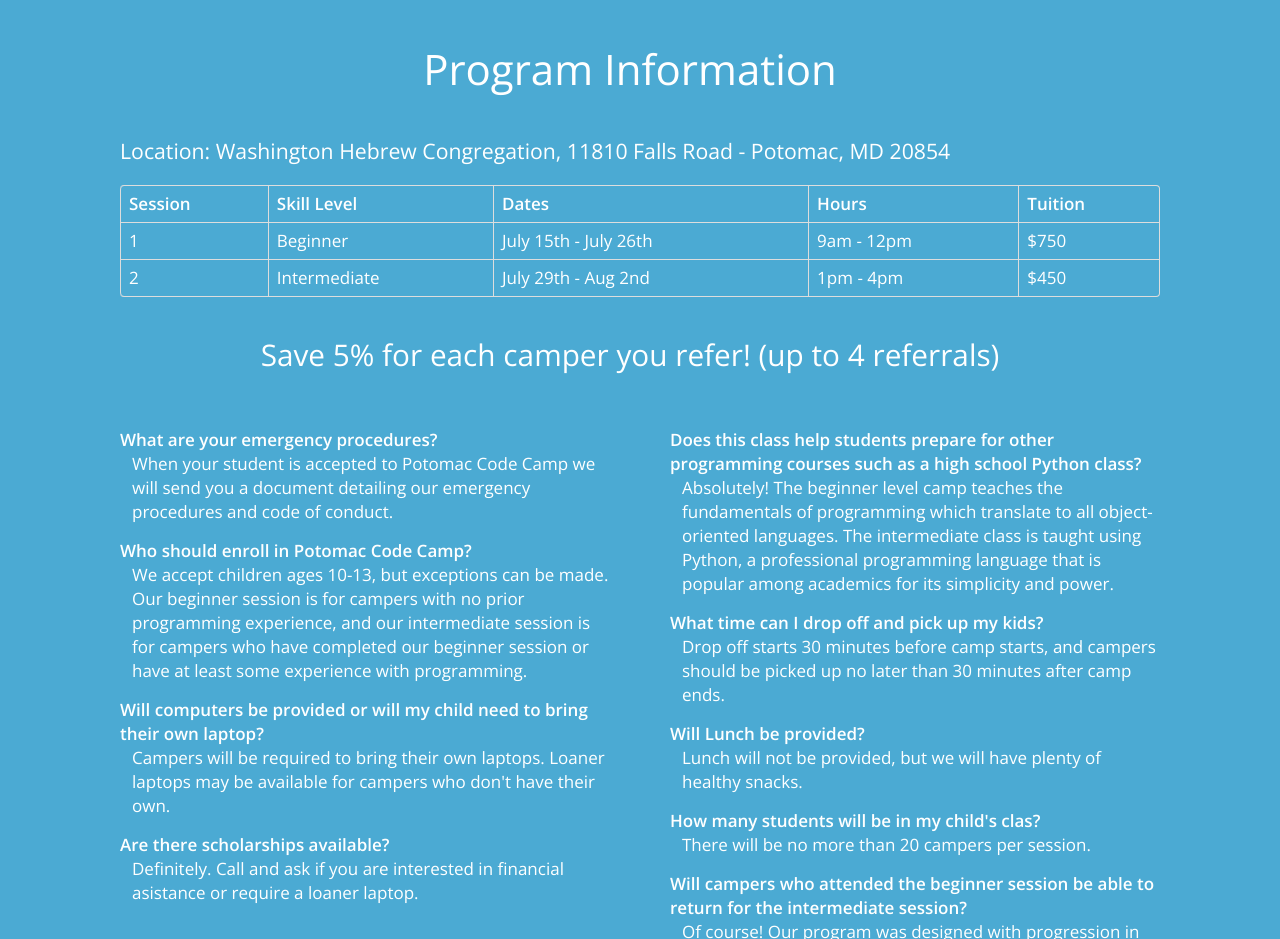
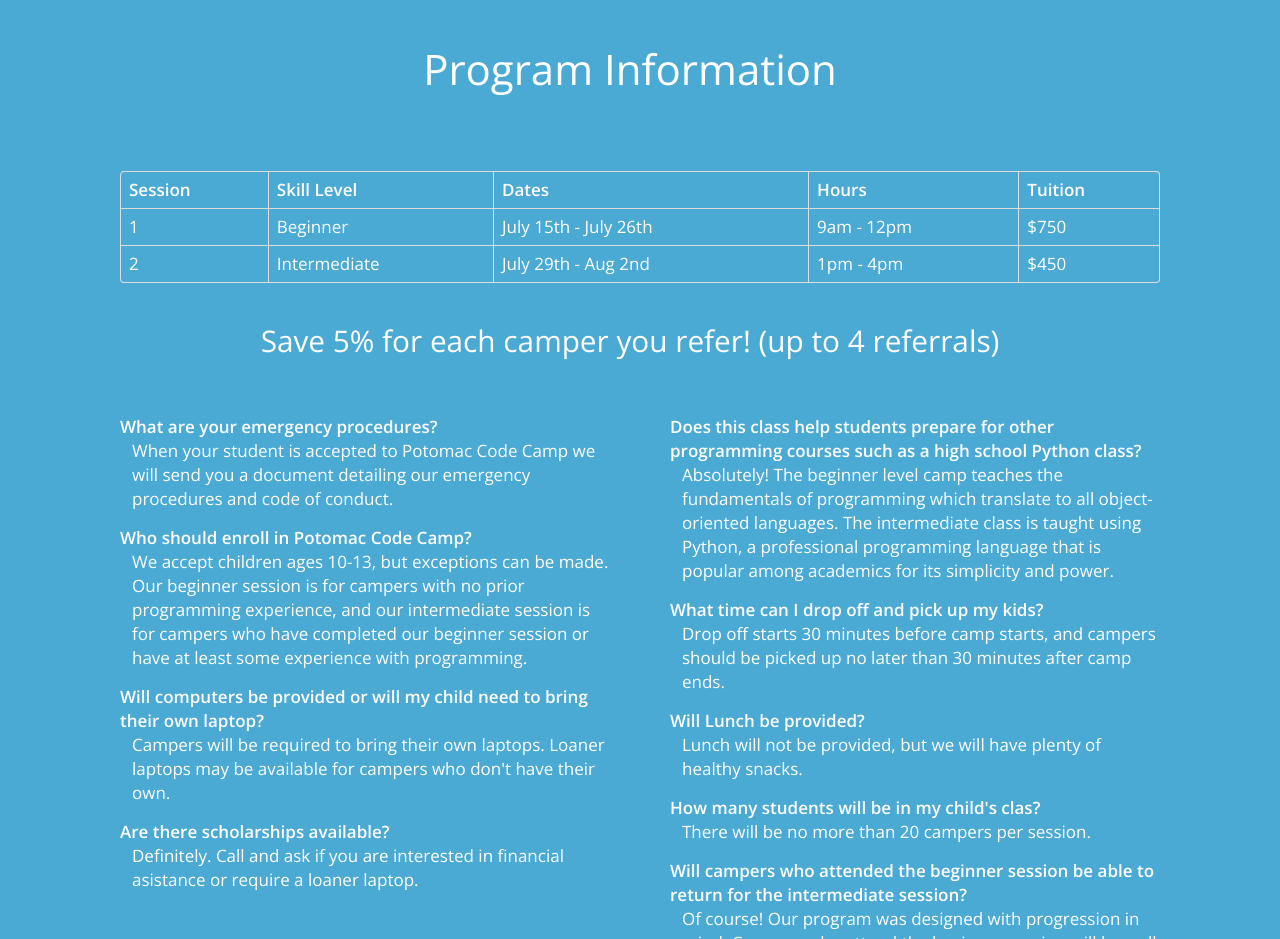
Before and after one commit to ameensol/summercamp, a website with bundled scripts: page views/story.html in a window 1280 px wide. Shown: the part 3340-4279 px from the top of the page. Built offline with nearby package versions, Linux system fonts and the light colour scheme; files whose address does not match are found by name.

Commit message:
removes location

```diff
--- a/views/story.html
+++ b/views/story.html
@@ -212,7 +212,7 @@
         <h2 class="page-headline">Program Information</h2>
         <div class="row-fluid">
           <div class="span12">
-            <p><h4 id="location"><strong>Location:</strong> Washington Hebrew Congregation, <strong>11810 Falls Road - Potomac, MD 20854</strong></h4></p>
+            <!--<p><h4 id="location"><strong>Location:</strong> Washington Hebrew Congregation, <strong>11810 Falls Road - Potomac, MD 20854</strong></h4></p>-->
           </div>
         </div>
         <div class="row-fluid" id="table">
```
